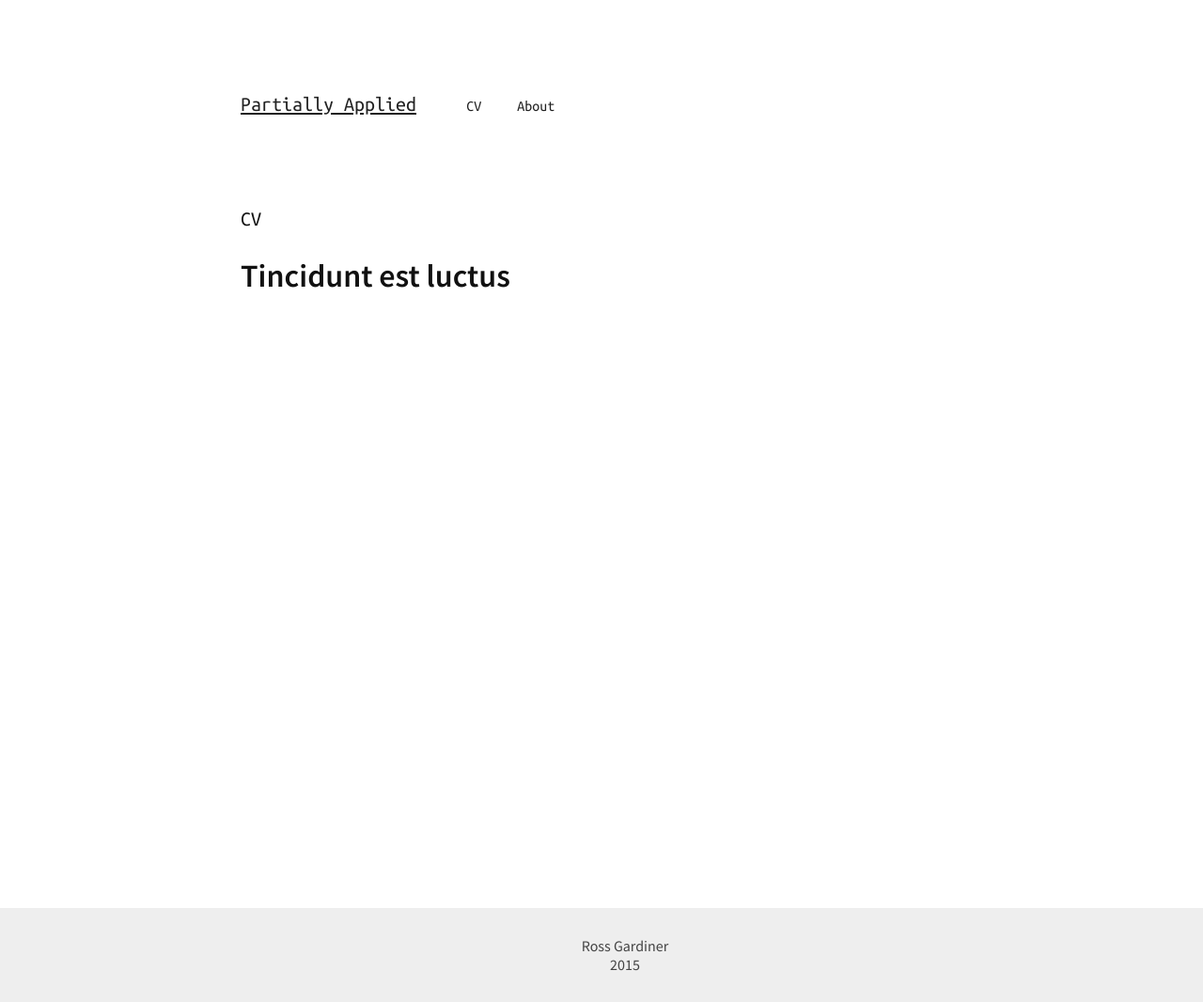
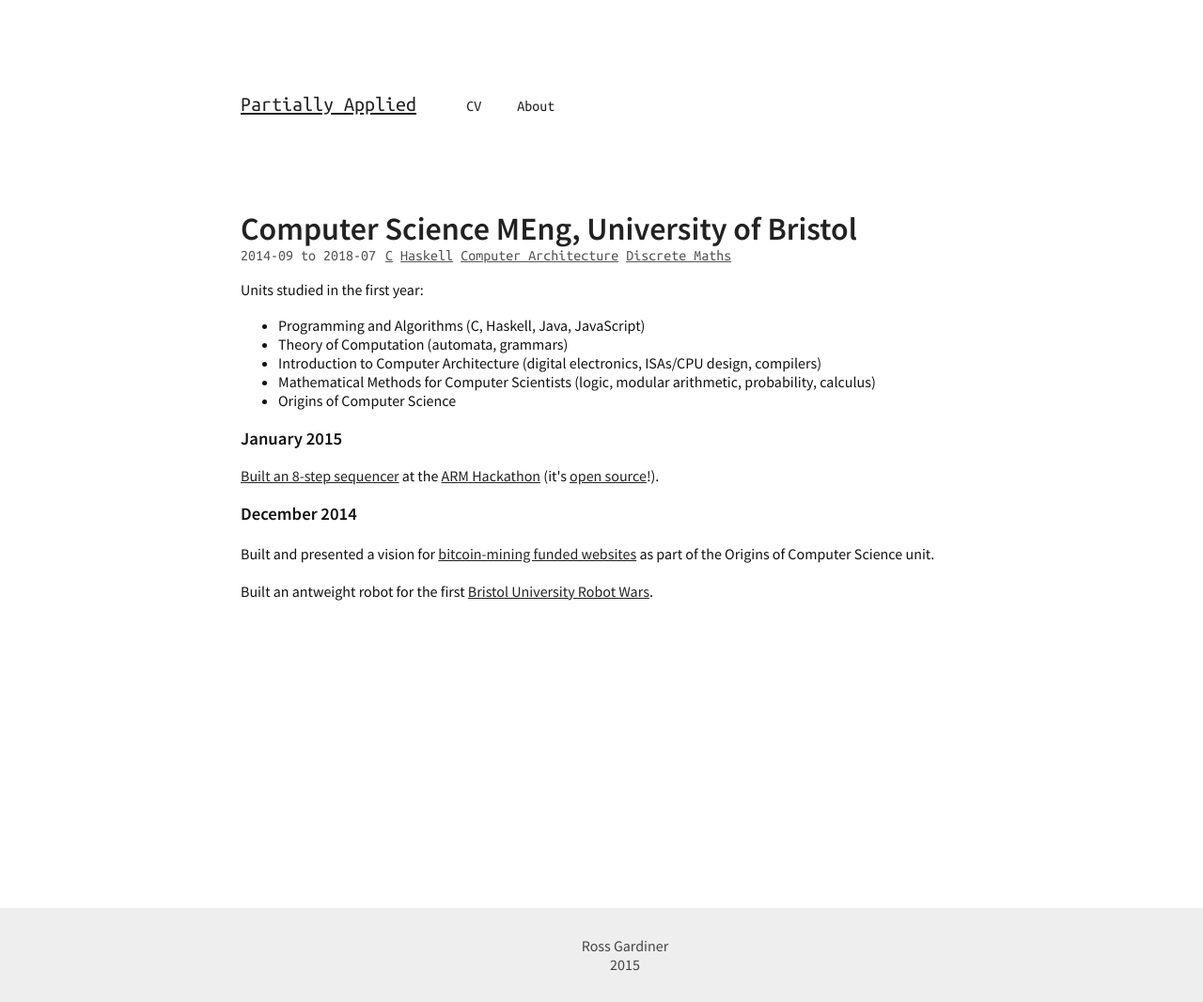
Before and after one commit to rossng/rossng.github.io, a Jekyll site: the page built from cv/index.html, in a window 1280 px wide. Shown: the whole page at 94% size. Built offline with Jekyll 4.4.1, drawn with Linux system fonts in a browser that asks for light colours.

Commit message:
Fixed post display, basic static cv page

```diff
--- a/_layouts/page.html
+++ b/_layouts/page.html
@@ -1,14 +1,7 @@
 ---
 layout: default
 ---
-<div class="post">
 
-  <header class="post-header">
-    <h1 class="post-title">{{ page.title }}</h1>
-  </header>
-
-  <article class="post-content">
-    {{ content }}
-  </article>
+{{ content }}
 
 </div>
--- /dev/null
+++ b/cv/index.html
@@ -0,0 +1,37 @@
+---
+layout: page
+title: CV
+permalink: /cv/
+---
+
+<article class="post">
+    <h2><a href="post.html">Computer Science MEng, University of Bristol</a></h2>
+    <div class="post-info">
+        <time datetime="2014-09-21">2014-09</time> to <time datetime="2018-07">2018-07</time>
+        <ul class="post-tags">
+            <li>C</li>
+            <li>Haskell</li>
+            <li>Computer Architecture</li>
+            <li>Discrete Maths</li>
+        </ul>
+    </div>
+    <p>Units studied in the first year:</p>
+
+    <ul>
+        <li>Programming and Algorithms (C, Haskell, Java, JavaScript)</li>
+        <li>Theory of Computation (automata, grammars)</li>
+        <li>Introduction to Computer Architecture (digital electronics, ISAs/CPU design, compilers)</li>
+        <li>Mathematical Methods for Computer Scientists (logic, modular arithmetic, probability, calculus)</li>
+        <li>Origins of Computer Science</li>
+    </ul>
+
+    <h3>January 2015</h3>
+
+    <a href="http://neosequencer.tumblr.com/">Built an 8-step sequencer</a> at the <a href="https://www.facebook.com/events/312109635651993">ARM Hackathon</a> (it's <a href="https://developer.mbed.org/teams/Bristol-NeoSequencer/code/NeoSequencer/">open source</a>!).
+
+    <h3>December 2014</h3>
+
+    <p>Built and presented a vision for <a href="http://makemerichr.nfshost.com/pretend.php">bitcoin-mining funded websites</a> as part of the Origins of Computer Science unit.</p>
+
+    <p>Built an antweight robot for the first <a href="https://www.facebook.com/events/1736418089917060">Bristol University Robot Wars</a>.</p>
+</article>
--- a/cv/index.md
+++ /dev/null
@@ -1,7 +0,0 @@
----
-layout: page
-title: CV
-permalink: /cv/
----
-
-## Tincidunt est luctus
```
Also changed, not shown: _layouts/post.html (+12 -11 lines), about/index.md (+10 -3 lines), index.html (+15 -18 lines).
